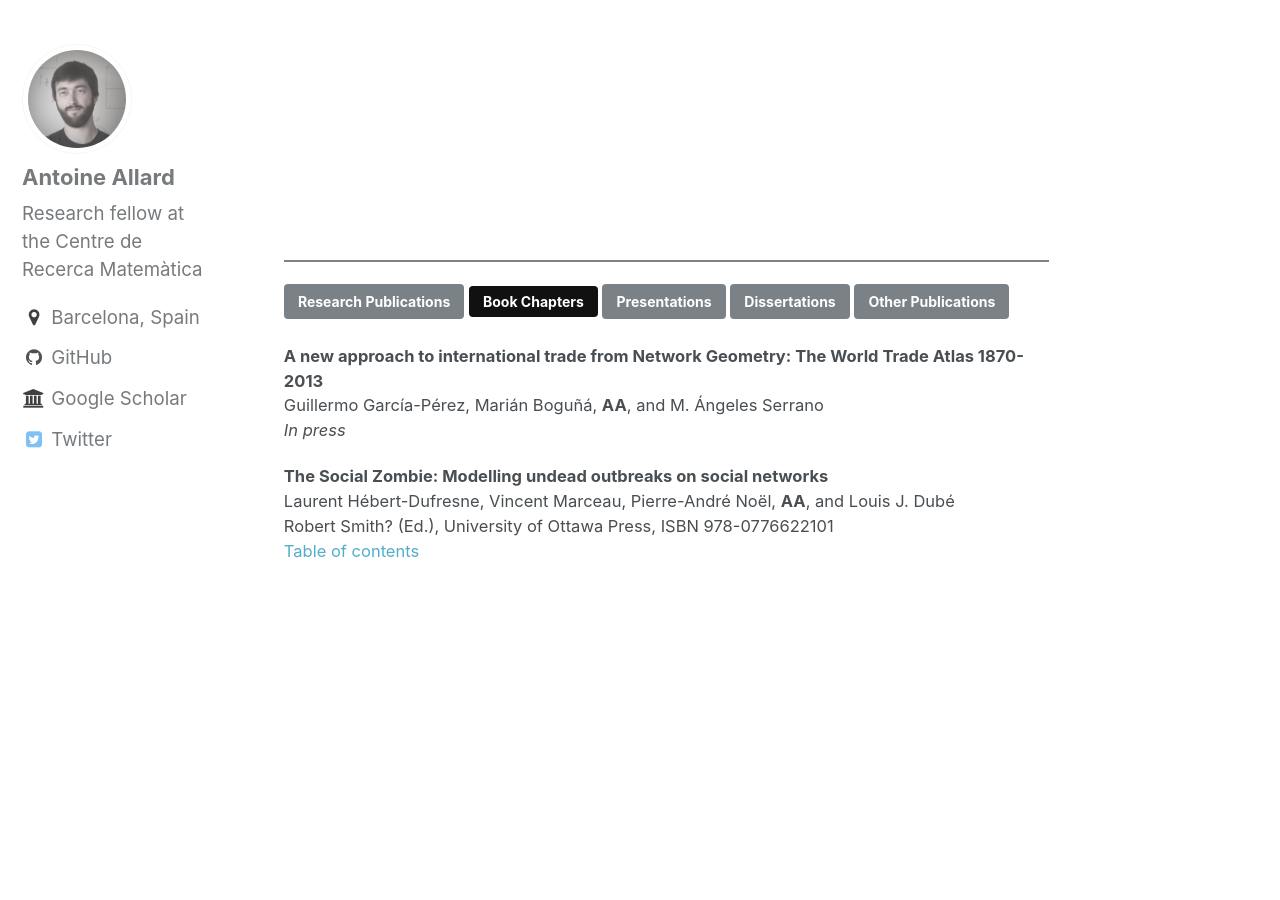
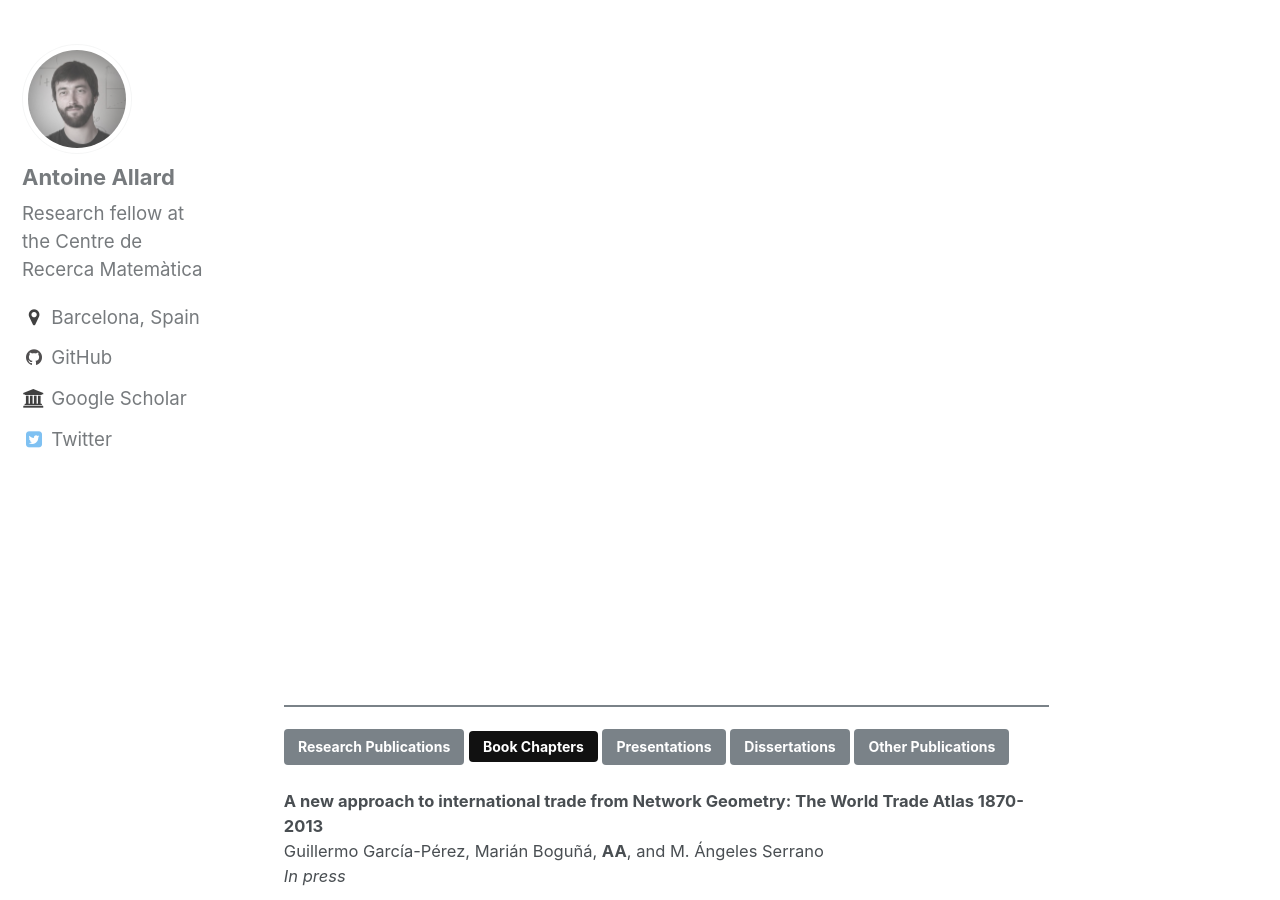
Before and after one commit to antoineallard/antoineallard.github.io, a Jekyll site: the page built from _pages/publications.md, in a window 1280 px wide and 900 px high, scrolled down 5420 px. Built offline with Jekyll 4.4.1, drawn with Linux system fonts in a browser that asks for light colours.

Commit message:
Updated publication

```diff
--- a/_pages/publications.md
+++ b/_pages/publications.md
@@ -278,6 +278,9 @@ Physical Review E 79, 036113 (2009)<br>
 <br><br><br><br><br><br>
 <br><br><br><br><br><br>
 <br><br><br><br><br><br>
+<br><br><br><br><br><br>
+<br><br><br><br><br><br>
+<br><br><br><br><br><br>
 <hr style="background:#7a8288; border:0; height:2px">
 <a id="BookChapters"></a>
 [Research Publications](#ResearchPublications){: .btn}
@@ -297,6 +300,9 @@ Robert Smith? (Ed.), University of Ottawa Press, ISBN 978-0776622101<br>
 [Table of contents](http://www.press.uottawa.ca/mathematical-modelling-of-zombies)
 
 
+<br><br><br><br><br><br>
+<br><br><br><br><br><br>
+<br><br><br><br><br><br>
 <br><br><br><br><br><br>
 <br><br><br><br><br><br>
 <br><br><br><br><br><br>
@@ -447,6 +453,9 @@ Abstract
 <br><br><br><br><br><br>
 <br><br><br><br><br><br>
 <br><br><br><br><br><br>
+<br><br><br><br><br><br>
+<br><br><br><br><br><br>
+<br><br><br><br><br><br>
 <hr style="background:#7a8288; border:0; height:2px">
 <a id="Dissertations"></a>
 [Research Publications](#ResearchPublications){: .btn}
@@ -473,6 +482,9 @@ M.Sc. Thesis, Universit&eacute; Laval (2008)<br>
 <br><br><br><br><br><br>
 <br><br><br><br><br><br>
 <br><br><br><br><br><br>
+<br><br><br><br><br><br>
+<br><br><br><br><br><br>
+<br><br><br><br><br><br>
 <hr style="background:#7a8288; border:0; height:2px">
 <a id="OtherPublications"></a>
 [Research Publications](#ResearchPublications){: .btn}
@@ -487,3 +499,13 @@ M.Sc. Thesis, Universit&eacute; Laval (2008)<br>
 **AA**, Pierre-Andr&eacute; No&euml;l, and Louis J. Dub&eacute;<br>
 Accromath 4, 24-29 (2009)<br>
   [Full text](http://accromath.uqam.ca/accro/wp-content/uploads/2013/04/ponts-euler.pdf)
+
+<br><br><br><br><br><br>
+<br><br><br><br><br><br>
+<br><br><br><br><br><br>
+<br><br><br><br><br><br>
+<br><br><br><br><br><br>
+<br><br><br><br><br><br>
+<br><br><br><br><br><br>
+<br><br><br><br><br><br>
+<br><br><br><br><br><br>
```
